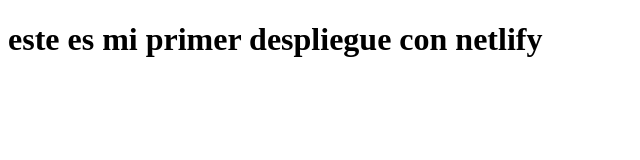
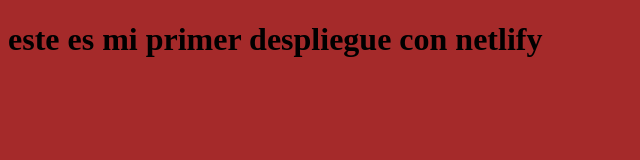
Before and after one commit to juannnss/Mi-segundo-repositorio, a plain HTML site: page index.html in a window 1280 px wide. Shown: the whole page, without its empty margins (0-640 px from the left). Drawn offline with Linux system fonts and the light colour scheme.

Commit message:
cambiando fondo index

```diff
--- a/index.html
+++ b/index.html
@@ -4,6 +4,11 @@
     <meta charset="UTF-8">
     <meta name="viewport" content="width=device-width, initial-scale=1.0">
     <title>Document</title>
+    <style>
+        html, body {
+        background-color: brown;
+        }
+    </style>
 </head>
 <body>
     <h1>este es mi primer despliegue con netlify</h1>
```
